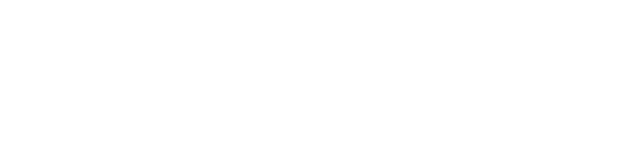
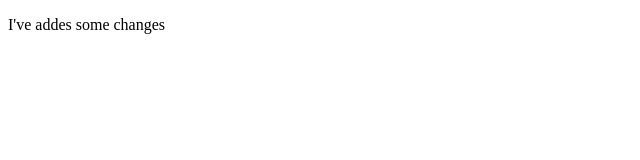
Before and after one commit to tykoon787/test-repo, a plain HTML site: page feature-1.html in a window 1280 px wide. Shown: the whole page, without its empty margins (0-640 px from the left). Drawn offline with Linux system fonts and the light colour scheme.

Commit message:
Update feature-1.html

```diff
--- a/feature-1.html
+++ b/feature-1.html
@@ -7,6 +7,6 @@
     <title>Document</title>
 </head>
 <body>
-
+    <p>I've addes some changes</p>
 </body>
 </html>
```
